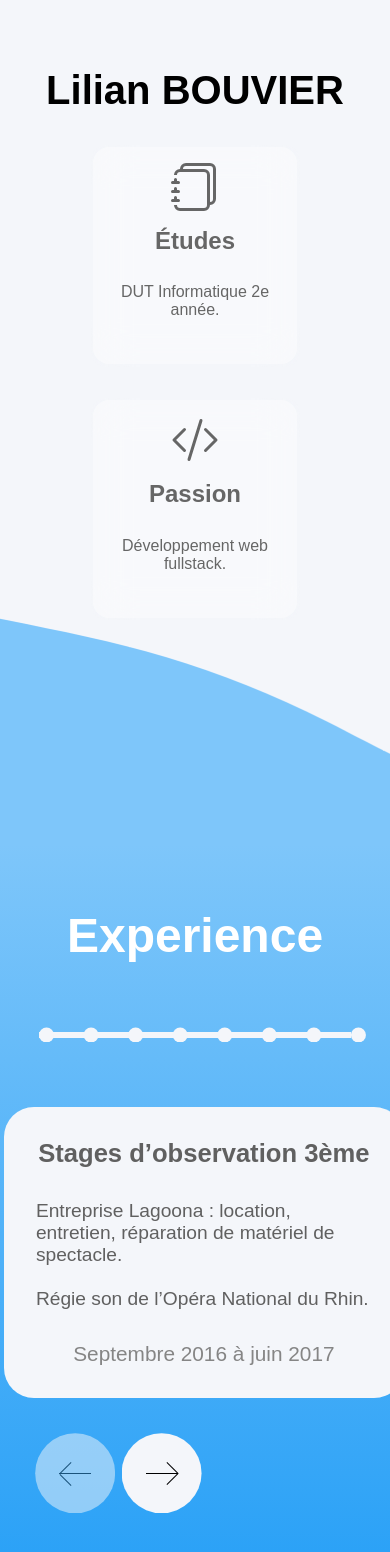
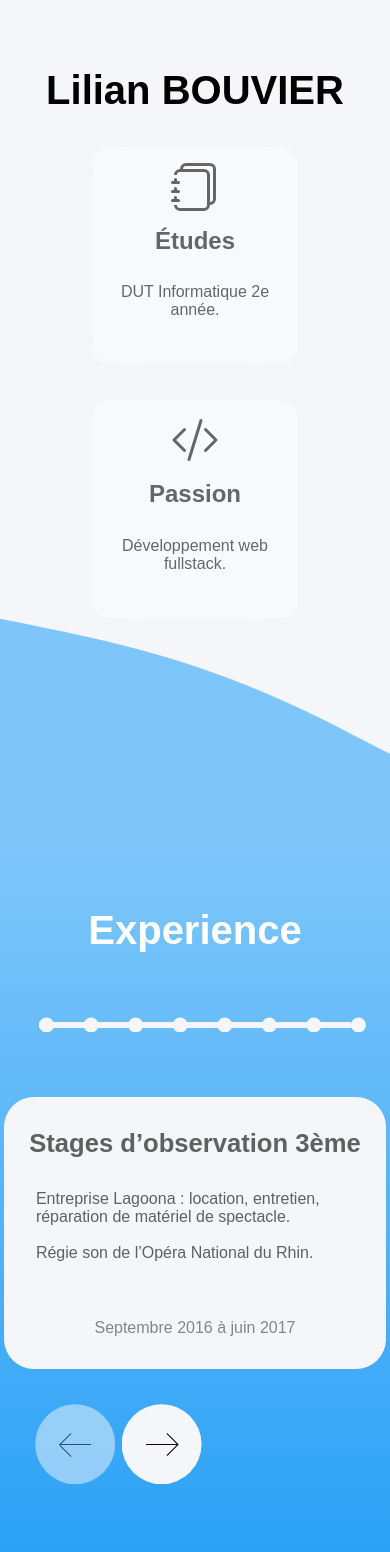
Before and after one commit to LilianBvr/my-resume, a React (Create React App) app: page / in a window 390 px wide. Shown: the top 1552 px of the page. Built offline with nearby package versions, Linux system fonts and the light colour scheme; a web font is replaced by a local one.

Commit message:
Fix exp graphic issues

```diff
--- a/src/Experience.js
+++ b/src/Experience.js
@@ -15,7 +15,7 @@ const Experience = () => {
       setActiveItem(activeItem+1);
   }
 
-  const translate = window.innerWidth >= 570 ? 36.5 * activeItem+'rem' : 100*activeItem+'vw';
+  const translate = window.innerWidth >= 570 ? 'calc((-35rem - 2vw) *'+activeItem+')' : -100*activeItem+'vw';
 
   return(
     <div className='xp'>
@@ -25,9 +25,7 @@ const Experience = () => {
           <div className='xp__timeline-item' style={{width: 80/ITEMS.length+'vw'}}></div>
         ))}
       </div>
-      <div className='xp__content' style={{
-        transform: `translateX(-${translate})`
-      }}>
+      <div className='xp__content' style={{'--translate': translate}}>
         {
           ITEMS.map((item, index) =>(
             <div
--- a/src/css/Experience.css
+++ b/src/css/Experience.css
@@ -10,7 +10,7 @@
   margin: 0;
   padding: 4rem 4rem 2rem 4rem;
   font-family: var(--main-font);
-  font-size: 3rem;
+  font-size: 2.5rem;
   text-align: center;
 }
 
@@ -50,6 +50,7 @@
   height: 100%;
   padding: 2rem 0 2rem 0;
   transition: 0.5s;
+  transform: translate(var(--translate));
 }
 
 .xp__btn-wrapper{
@@ -69,7 +70,7 @@
 .xp__item{
   min-height: 15rem;
   width: 98vw;
-  min-width: 400px;
+  min-width: 350px;
   background: var(--bg);
   border-radius: 30px;
   flex-grow: 0;
@@ -95,7 +96,7 @@
 .xp__item__description{
   flex-grow: 1;
   margin: 2rem;
-  font-size: 1.2rem;
+  font-size: 1rem;
   text-align: justify-all;
   white-space: pre-line;
   display: flex;
@@ -104,7 +105,7 @@
 .xp__item__time{
   color: rgb(133, 133, 133);
   margin-bottom: 2rem;
-  font-size: 1.3rem;
+  font-size: 1rem;
 }
 
 @media(min-width: 570px){
@@ -113,6 +114,15 @@
   }
   .xp__item{
     width: 35rem;
+  }
+  .xp__item__description{
+    font-size: 1.2rem;
+  }
+  .xp__item__time{
+    font-size: 1.3rem;
+  }
+  .xp__title{
+    font-size: 3rem;
   }
 }
 
```
